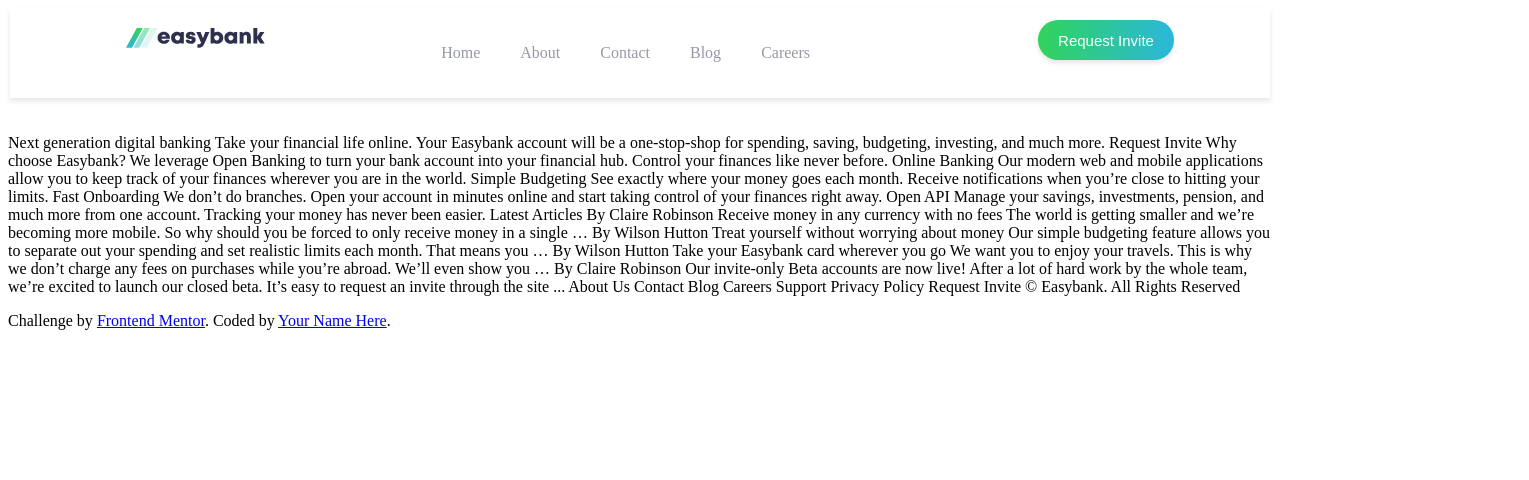
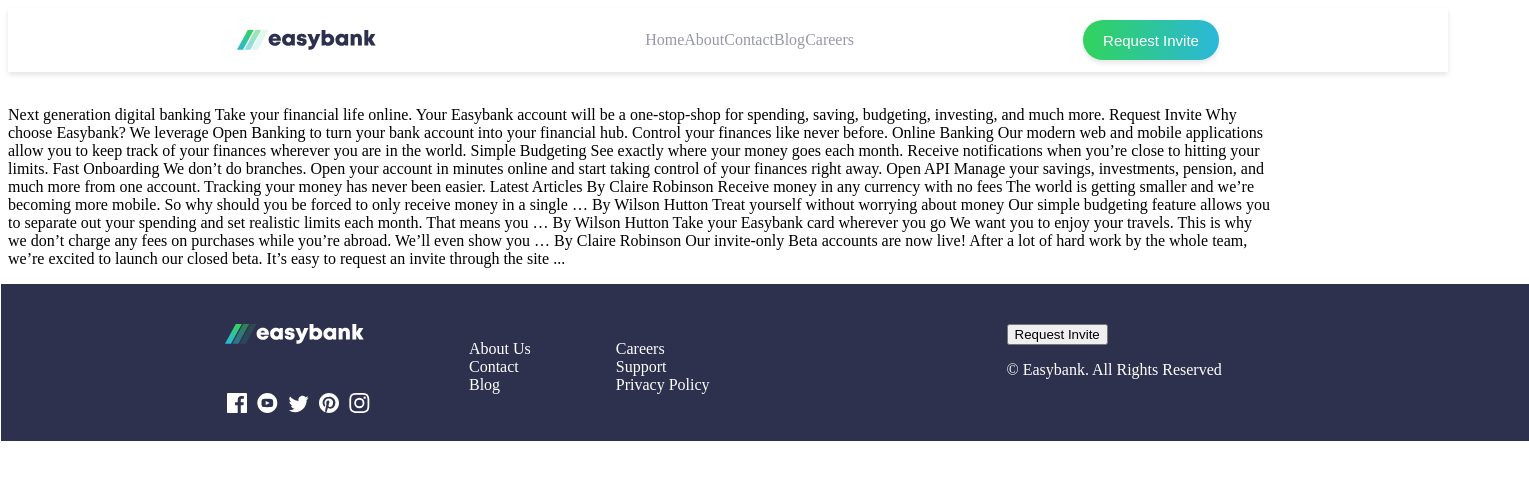
Before and after one commit to AhmadAbuHammad/Training, a plain HTML site: page CSS/index.html in a window 1280 px wide. Shown: the whole page, 1529 px wide, since content can reach past the window. Drawn offline with Linux system fonts and the light colour scheme.

Commit message:
firstBranch

```diff
--- /dev/null
+++ b/CSS/Index.CSS
@@ -0,0 +1,169 @@
+.headerBox
+    {
+      width: 1440px;
+      margin: auto 0;
+      background-color: #fff;
+      display: -webkit-box;
+      display: -ms-flexbox;
+      display: flex;
+      -webkit-box-pack: space-evenly;
+      -ms-flex-pack: space-evenly;
+      justify-content: space-evenly;
+      -ms-flex-wrap: wrap;
+      flex-wrap: wrap;
+      -webkit-box-orient: horizontal;
+      -webkit-box-direction: normal;
+      -ms-flex-direction: row;
+      flex-direction: row;
+      padding: 0px;
+      /* margin: 2px; */
+      -webkit-box-shadow: 0 3px 5px rgba(0, 0, 0, 0.1);
+      box-shadow: 0 3px 5px rgba(0, 0, 0, 0.1);
+      z-index: 2;
+    }
+    .headerBox img
+    {
+      margin: auto 0;
+      height: 20px;
+      /* margin: 20px; */
+    }
+    .headerBox ul
+    {
+      margin: auto 0;
+      list-style: none;
+      display: -webkit-box;
+      display: -ms-flexbox;
+      display: flex;
+      -webkit-box-orient: horizontal;
+      -webkit-box-direction: normal;
+      -ms-flex-direction: row;
+      flex-direction: row;
+      text-align: center;
+      /* margin-right: 7rem; */
+      overflow: hidden;
+    }
+    .headerBox li
+    {margin: auto 0;
+      /* margin: 20px 20px; */
+    }
+    .headerBox a
+    {
+
+      text-decoration: none;
+      color: #9698a6;
+    }
+    .headerBox a:hover
+    {
+      color: #2d314d;
+
+    }
+    .headerBox a::after
+    {
+      content: "";
+      position: absolute;
+      height: 3px;
+      width: 49px;
+      display: -webkit-box;
+      display: -ms-flexbox;
+      display: flex;
+      -webkit-box-orient: horizontal;
+      -webkit-box-direction: normal;
+      -ms-flex-direction: row;
+      flex-direction: row;
+      top: 3rem;
+      overflow: hidden;
+      opacity: 0;
+    }
+    .headerBox a:hover::after
+    {
+      background-image: linear-gradient(to right,#31d35c, #2bb7da);
+      -webkit-transform: translateY(-15px);
+      transform: translateY(-15px);
+      top: 6rem;
+      opacity: 1;
+      -webkit-transition: 0.3s;
+      transition: 0.3s;
+    }
+    .headerBox button
+    {
+      height: 2.5rem;
+      margin: 12px 0 12px 0;
+      font-size: 15px;
+      border: none;
+      color: #fff;
+      border-radius: 25px;
+      padding: 5px 20px 5px 20px;
+      background-image: -webkit-gradient(linear, left top, right top, from(#31d35c), to(#2bb7da));
+      background-image: linear-gradient(to right, #31d35c, #2bb7da);
+      cursor: pointer;
+      outline: none;
+      -webkit-box-shadow: 0 3px 5px rgba(0, 0, 0, 0.1);
+      box-shadow: 0 3px 5px rgba(0, 0, 0, 0.1);
+    }
+    .headerBox button:active
+    {
+      -webkit-transition: all 0.5s ease-in-out;
+      transition: all 0.5s ease-in-out;
+      -webkit-transform: translateY(10px);
+      transform: translateY(10px);
+    }
+    footer
+    {
+      width: 1440px;
+      background: #2d314d;
+      padding: 2.5rem 1.5rem 1.5rem 4rem;
+      margin: 0px 0px 0px -7px ;
+    }
+    .footOfPage
+    {
+      margin: 0px 0px 0px 159px;
+      background: #2d314d;
+      /* margin-right: 0rem; */
+      color: #fff;
+    }
+    .footOfPage img
+    {
+        margin: 0px 0px 0px 1px ;
+    }
+    .LogosOfFooter
+    {
+      margin: auto auto;
+      margin-top: 45px;
+    }
+    .LogosOfFooter a
+    {
+        text-decoration: none;
+        margin: 3px;
+    }
+
+    .LogosOfFooter a svg path {
+        transition: fill 15ms ease-out;
+      }
+
+      .LogosOfFooter a svg path:hover {
+        fill: hsl(136, 65%, 51%);
+      }
+      .footer_firstList
+      {
+        margin: 0px 0px 0px 56px;
+
+      }
+      .footer_firstList ul
+      {
+          list-style-type: none;
+
+      }
+      .footer_secondList
+      {
+          margin: 0px 0px 0px 45px;
+
+      }
+      .footer_secondList ul
+      {
+          list-style-type: none;
+
+      }
+      .Footer_button
+      {
+          margin: 0px 0px 0px 297px;
+      }
--- a/CSS/index.html
+++ b/CSS/index.html
@@ -5,118 +5,10 @@
   <meta name="viewport" content="width=device-width, initial-scale=1.0"> <!-- displays site properly based on user's device -->
 
   <link rel="icon" type="image/png" sizes="32x32" href="./images/favicon-32x32.png">
-
+  <link rel="stylesheet" href="Index.CSS">
   <title>Frontend Mentor | Easybank landing page</title>
 
   <!-- Feel free to remove these styles or customise in your own stylesheet 👍 -->
-  <style>
-    .headerBox
-    {
-      background-color: #fff;
-      display: -webkit-box;
-      display: -ms-flexbox;
-      display: flex;
-      -webkit-box-pack: space-evenly;
-      -ms-flex-pack: space-evenly;
-      justify-content: space-evenly;
-      -ms-flex-wrap: wrap;
-      flex-wrap: wrap;
-      -webkit-box-orient: horizontal;
-      -webkit-box-direction: normal;
-      -ms-flex-direction: row;
-      flex-direction: row;
-      padding: 0px;
-      margin: 2px;
-      -webkit-box-shadow: 0 3px 5px rgba(0, 0, 0, 0.1);
-      box-shadow: 0 3px 5px rgba(0, 0, 0, 0.1);
-      z-index: 2;
-    }
-    .headerBox img
-    {
-      height: 20px;
-      margin: 20px;
-    }
-    .headerBox ul
-    {
-      list-style: none;
-      display: -webkit-box;
-      display: -ms-flexbox;
-      display: flex;
-      -webkit-box-orient: horizontal;
-      -webkit-box-direction: normal;
-      -ms-flex-direction: row;
-      flex-direction: row;
-      text-align: center;
-      margin-right: 7rem;
-      overflow: hidden;
-    }
-    .headerBox li
-    {
-      margin: 20px 20px;
-    }
-    .headerBox a
-    {
-
-      text-decoration: none;
-      color: #9698a6;
-    }
-    .headerBox a:hover
-    {
-      color: #2d314d;
-
-    }
-    .headerBox a::after
-    {
-      content: "";
-      position: absolute;
-      height: 3px;
-      width: 49px;
-      display: -webkit-box;
-      display: -ms-flexbox;
-      display: flex;
-      -webkit-box-orient: horizontal;
-      -webkit-box-direction: normal;
-      -ms-flex-direction: row;
-      flex-direction: row;
-      top: 3rem;
-      overflow: hidden;
-      opacity: 0;
-    }
-    .headerBox a:hover::after
-    {
-      background-image: linear-gradient(to right,#31d35c, #2bb7da);
-      -webkit-transform: translateY(-15px);
-      transform: translateY(-15px);
-      top: 6rem;
-      opacity: 1;
-      -webkit-transition: 0.3s;
-      transition: 0.3s;
-    }
-    .headerBox button
-    {
-      height: 2.5rem;
-      margin: 12px 0 12px 0;
-      font-size: 15px;
-      border: none;
-      color: #fff;
-      border-radius: 25px;
-      padding: 5px 20px 5px 20px;
-      background-image: -webkit-gradient(linear, left top, right top, from(#31d35c), to(#2bb7da));
-      background-image: linear-gradient(to right, #31d35c, #2bb7da);
-      cursor: pointer;
-      outline: none;
-      -webkit-box-shadow: 0 3px 5px rgba(0, 0, 0, 0.1);
-      box-shadow: 0 3px 5px rgba(0, 0, 0, 0.1);
-    }
-    .headerBox button:active
-    {
-      -webkit-transition: all 0.5s ease-in-out;
-      transition: all 0.5s ease-in-out;
-      -webkit-transform: translateY(10px);
-      transform: translateY(10px);
-    }
-
-  </style>
 </head>
 <body >
   <header >
@@ -188,22 +80,62 @@
   After a lot of hard work by the whole team, we’re excited to launch our closed beta.
   It’s easy to request an invite through the site ...
 
+  <footer>
+    <div style="display: flex; color: #ffffff; flex-direction: row;">
+    <div class="footOfPage">
+
+          <img src="images/footlogo.svg" alt="logo">
+          <div class="LogosOfFooter">
+              <a href="#"><svg xmlns="http://www.w3.org/2000/svg" width="20" height="20"><title>Facebook</title><path fill="#FFF" d="M18.896 0H1.104C.494 0 0 .494 0 1.104v17.793C0 19.506.494 20 1.104 20h9.58v-7.745H8.076V9.237h2.606V7.01c0-2.583 1.578-3.99 3.883-3.99 1.104 0 2.052.082 2.329.119v2.7h-1.598c-1.254 0-1.496.597-1.496 1.47v1.928h2.989l-.39 3.018h-2.6V20h5.098c.608 0 1.102-.494 1.102-1.104V1.104C20 .494 19.506 0 18.896 0z"/></svg>
+            </a>
+              <a href="#"><svg xmlns="http://www.w3.org/2000/svg" width="21" height="20"><title>YouTube</title><path fill="#FFF" d="M10.333 0c-5.522 0-10 4.478-10 10 0 5.523 4.478 10 10 10 5.523 0 10-4.477 10-10 0-5.522-4.477-10-10-10zm3.701 14.077c-1.752.12-5.653.12-7.402 0C4.735 13.947 4.514 13.018 4.5 10c.014-3.024.237-3.947 2.132-4.077 1.749-.12 5.651-.12 7.402 0 1.898.13 2.118 1.059 2.133 4.077-.015 3.024-.238 3.947-2.133 4.077zM8.667 8.048l4.097 1.949-4.097 1.955V8.048z"/></svg>
+              </a>
+              <a href="#"><svg xmlns="http://www.w3.org/2000/svg" width="21" height="18"><title>Twitter</title><path fill="#FFF" d="M20.667 2.797a8.192 8.192 0 01-2.357.646 4.11 4.11 0 001.804-2.27 8.22 8.22 0 01-2.606.996A4.096 4.096 0 0014.513.873c-2.649 0-4.595 2.472-3.997 5.038a11.648 11.648 0 01-8.457-4.287 4.109 4.109 0 001.27 5.478A4.086 4.086 0 011.47 6.59c-.045 1.901 1.317 3.68 3.29 4.075a4.113 4.113 0 01-1.853.07 4.106 4.106 0 003.834 2.85 8.25 8.25 0 01-6.075 1.7 11.616 11.616 0 006.29 1.843c7.618 0 11.922-6.434 11.662-12.205a8.354 8.354 0 002.048-2.124z"/></svg>
+              </a>
+              <a href="#"><svg xmlns="http://www.w3.org/2000/svg" width="20" height="20"><title>Pinterest</title><path fill="#FFF" d="M10 0C4.478 0 0 4.477 0 10c0 4.237 2.636 7.855 6.356 9.312-.088-.791-.167-2.005.035-2.868.182-.78 1.172-4.97 1.172-4.97s-.299-.6-.299-1.486c0-1.39.806-2.428 1.81-2.428.852 0 1.264.64 1.264 1.408 0 .858-.545 2.14-.828 3.33-.236.995.5 1.807 1.48 1.807 1.778 0 3.144-1.874 3.144-4.58 0-2.393-1.72-4.068-4.177-4.068-2.845 0-4.515 2.135-4.515 4.34 0 .859.331 1.781.745 2.281a.3.3 0 01.069.288l-.278 1.133c-.044.183-.145.223-.335.134-1.249-.581-2.03-2.407-2.03-3.874 0-3.154 2.292-6.052 6.608-6.052 3.469 0 6.165 2.473 6.165 5.776 0 3.447-2.173 6.22-5.19 6.22-1.013 0-1.965-.525-2.291-1.148l-.623 2.378c-.226.869-.835 1.958-1.244 2.621.937.29 1.931.446 2.962.446 5.522 0 10-4.477 10-10S15.522 0 10 0z"/></svg>
+              </a>
+              <a href="#"><svg xmlns="http://www.w3.org/2000/svg" width="21" height="20"><title>Instagram</title><path fill="#FFF" d="M10.333 1.802c2.67 0 2.987.01 4.042.059 2.71.123 3.976 1.409 4.1 4.099.048 1.054.057 1.37.057 4.04 0 2.672-.01 2.988-.058 4.042-.124 2.687-1.386 3.975-4.099 4.099-1.055.048-1.37.058-4.042.058-2.67 0-2.986-.01-4.04-.058-2.717-.124-3.976-1.416-4.1-4.1-.048-1.054-.058-1.37-.058-4.041 0-2.67.01-2.986.058-4.04.124-2.69 1.387-3.977 4.1-4.1 1.054-.048 1.37-.058 4.04-.058zm0-1.802C7.618 0 7.278.012 6.211.06 2.579.227.56 2.242.394 5.877.345 6.944.334 7.284.334 10s.011 3.057.06 4.123c.166 3.632 2.181 5.65 5.816 5.817 1.068.048 1.408.06 4.123.06 2.716 0 3.057-.012 4.124-.06 3.628-.167 5.651-2.182 5.816-5.817.049-1.066.06-1.407.06-4.123s-.011-3.056-.06-4.122C20.11 2.249 18.093.228 14.458.06 13.39.01 13.049 0 10.333 0zm0 4.865a5.135 5.135 0 100 10.27 5.135 5.135 0 000-10.27zm0 8.468a3.333 3.333 0 110-6.666 3.333 3.333 0 010 6.666zm5.339-9.87a1.2 1.2 0 10-.001 2.4 1.2 1.2 0 000-2.4z"/></svg>
+              </a>
+            </div>
+          </div>
+
+        <div class="footer_firstList" >
+         <ul>
+           <li>About Us</li>
+           <li>Contact</li>
+           <li>Blog</li>
+         </ul>
+        </div>
+
+        <div class="footer_secondList" >
+          <ul>
+            <li>Careers</li>
+            <li>Support</li>
+            <li>Privacy Policy</li>
+          </ul>
+        </div>
+        <div class="Footer_button">
+          <button>Request Invite</button>
+          <p> © Easybank. All Rights Reserved</p>
+        </div>
+      </div>
 
 
-  About Us
-  Contact
-  Blog
-  Careers
-  Support
-  Privacy Policy
-
-  Request Invite
-
-  © Easybank. All Rights Reserved
-  </p>
+  </footer>
+  <!--</p>
   <div class="attribution">
     Challenge by <a href="https://www.frontendmentor.io?ref=challenge" target="_blank">Frontend Mentor</a>.
     Coded by <a href="#">Your Name Here</a>.
-  </div>
+  </div>-->
 </body>
 </html>
+
+<!--<svg xmlns="http://www.w3.org/2000/svg" width="20" height="20"><title>Facebook</title><path fill="#FFF" d="M18.896 0H1.104C.494 0 0 .494 0 1.104v17.793C0 19.506.494 20 1.104 20h9.58v-7.745H8.076V9.237h2.606V7.01c0-2.583 1.578-3.99 3.883-3.99 1.104 0 2.052.082 2.329.119v2.7h-1.598c-1.254 0-1.496.597-1.496 1.47v1.928h2.989l-.39 3.018h-2.6V20h5.098c.608 0 1.102-.494 1.102-1.104V1.104C20 .494 19.506 0 18.896 0z"/></svg>
+
+              <a href="#"><svg xmlns="http://www.w3.org/2000/svg" width="21" height="20"><title>YouTube</title><path fill="#FFF" d="M10.333 0c-5.522 0-10 4.478-10 10 0 5.523 4.478 10 10 10 5.523 0 10-4.477 10-10 0-5.522-4.477-10-10-10zm3.701 14.077c-1.752.12-5.653.12-7.402 0C4.735 13.947 4.514 13.018 4.5 10c.014-3.024.237-3.947 2.132-4.077 1.749-.12 5.651-.12 7.402 0 1.898.13 2.118 1.059 2.133 4.077-.015 3.024-.238 3.947-2.133 4.077zM8.667 8.048l4.097 1.949-4.097 1.955V8.048z"/></svg>
+              </a>
+              <a href="#"><svg xmlns="http://www.w3.org/2000/svg" width="21" height="18"><title>Twitter</title><path fill="#FFF" d="M20.667 2.797a8.192 8.192 0 01-2.357.646 4.11 4.11 0 001.804-2.27 8.22 8.22 0 01-2.606.996A4.096 4.096 0 0014.513.873c-2.649 0-4.595 2.472-3.997 5.038a11.648 11.648 0 01-8.457-4.287 4.109 4.109 0 001.27 5.478A4.086 4.086 0 011.47 6.59c-.045 1.901 1.317 3.68 3.29 4.075a4.113 4.113 0 01-1.853.07 4.106 4.106 0 003.834 2.85 8.25 8.25 0 01-6.075 1.7 11.616 11.616 0 006.29 1.843c7.618 0 11.922-6.434 11.662-12.205a8.354 8.354 0 002.048-2.124z"/></svg>
+              </a>
+              <a href="#"><svg xmlns="http://www.w3.org/2000/svg" width="20" height="20"><title>Pinterest</title><path fill="#FFF" d="M10 0C4.478 0 0 4.477 0 10c0 4.237 2.636 7.855 6.356 9.312-.088-.791-.167-2.005.035-2.868.182-.78 1.172-4.97 1.172-4.97s-.299-.6-.299-1.486c0-1.39.806-2.428 1.81-2.428.852 0 1.264.64 1.264 1.408 0 .858-.545 2.14-.828 3.33-.236.995.5 1.807 1.48 1.807 1.778 0 3.144-1.874 3.144-4.58 0-2.393-1.72-4.068-4.177-4.068-2.845 0-4.515 2.135-4.515 4.34 0 .859.331 1.781.745 2.281a.3.3 0 01.069.288l-.278 1.133c-.044.183-.145.223-.335.134-1.249-.581-2.03-2.407-2.03-3.874 0-3.154 2.292-6.052 6.608-6.052 3.469 0 6.165 2.473 6.165 5.776 0 3.447-2.173 6.22-5.19 6.22-1.013 0-1.965-.525-2.291-1.148l-.623 2.378c-.226.869-.835 1.958-1.244 2.621.937.29 1.931.446 2.962.446 5.522 0 10-4.477 10-10S15.522 0 10 0z"/></svg>
+              </a>
+              <a href="#"><svg xmlns="http://www.w3.org/2000/svg" width="21" height="20"><title>Instagram</title><path fill="#FFF" d="M10.333 1.802c2.67 0 2.987.01 4.042.059 2.71.123 3.976 1.409 4.1 4.099.048 1.054.057 1.37.057 4.04 0 2.672-.01 2.988-.058 4.042-.124 2.687-1.386 3.975-4.099 4.099-1.055.048-1.37.058-4.042.058-2.67 0-2.986-.01-4.04-.058-2.717-.124-3.976-1.416-4.1-4.1-.048-1.054-.058-1.37-.058-4.041 0-2.67.01-2.986.058-4.04.124-2.69 1.387-3.977 4.1-4.1 1.054-.048 1.37-.058 4.04-.058zm0-1.802C7.618 0 7.278.012 6.211.06 2.579.227.56 2.242.394 5.877.345 6.944.334 7.284.334 10s.011 3.057.06 4.123c.166 3.632 2.181 5.65 5.816 5.817 1.068.048 1.408.06 4.123.06 2.716 0 3.057-.012 4.124-.06 3.628-.167 5.651-2.182 5.816-5.817.049-1.066.06-1.407.06-4.123s-.011-3.056-.06-4.122C20.11 2.249 18.093.228 14.458.06 13.39.01 13.049 0 10.333 0zm0 4.865a5.135 5.135 0 100 10.27 5.135 5.135 0 000-10.27zm0 8.468a3.333 3.333 0 110-6.666 3.333 3.333 0 010 6.666zm5.339-9.87a1.2 1.2 0 10-.001 2.4 1.2 1.2 0 000-2.4z"/></svg>-->
```
Also changed, not shown: CSS/images/footlogo.svg (added), 1 other file.
